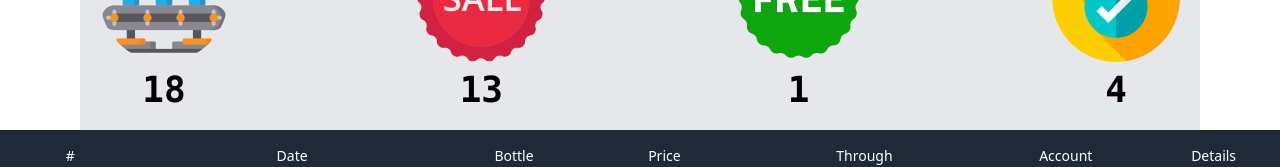
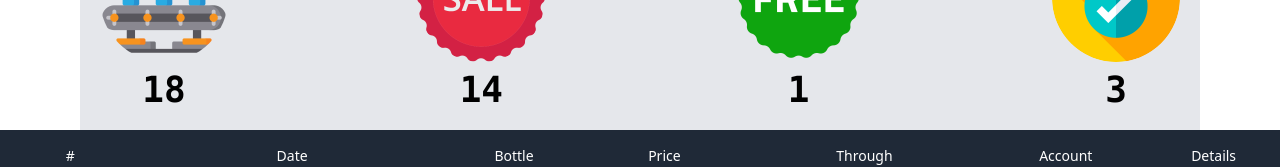
Before and after one commit to mhmadwrekat/kaddy, a Next.js app: page /Groups in a window 1280 px wide. Both pictures are taken after a click on the tab "Odai". Shown: the part 158-325 px from the top of the page. Built offline with nearby package versions, Linux system fonts and the light colour scheme.

Commit message:
Update Odai.js

```diff
--- a/components/Groups/Odai.js
+++ b/components/Groups/Odai.js
@@ -6,7 +6,7 @@ const Odai = () => {
 
   let industry = 18
 
-  let sale = 13
+  let sale = 14
 
   let free = 1
 
```
